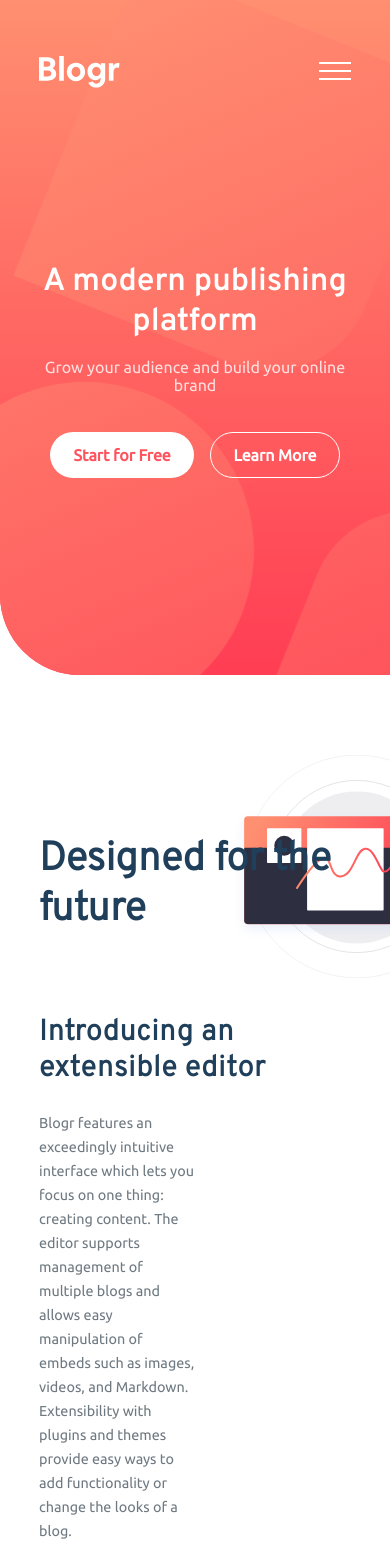
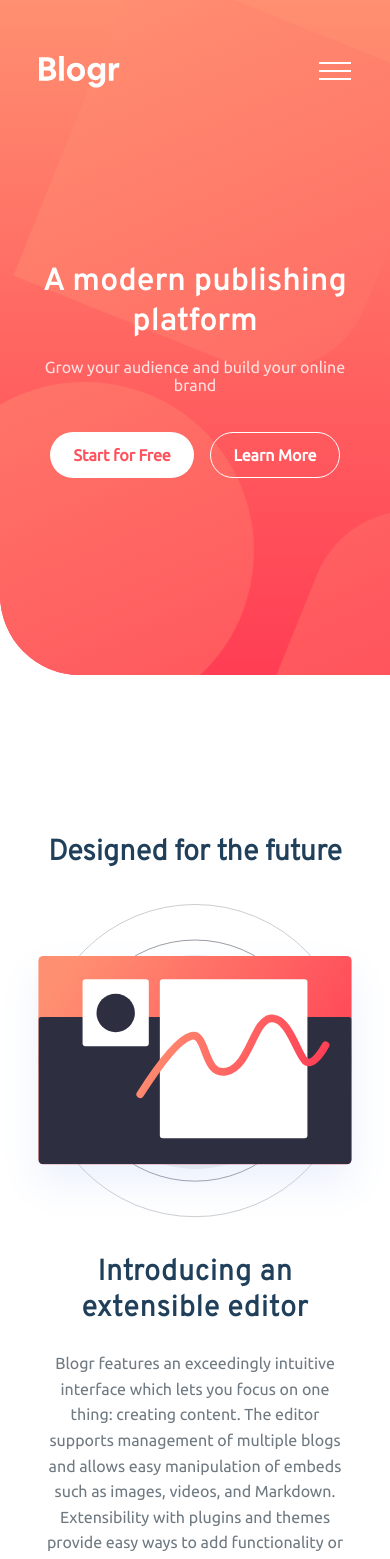
Before and after one commit to sohail-webdev/blogr-landing-page, a React (Vite) app: page / in a window 390 px wide. Shown: the top 1559 px of the page. Built offline with nearby package versions, Linux system fonts and the light colour scheme.

Commit message:
feat: code mobile editor info section

```diff
--- a/src/index.css
+++ b/src/index.css
@@ -448,6 +448,7 @@ li,
 @media (max-width: 1024px) {
   #root {
     --x-padding: 10vw;
+    text-align: center;
   }
   .header-hero-wrapper {
     background: linear-gradient(to bottom, var(--hero-background-gradient));
@@ -468,14 +469,30 @@ li,
   .logo {
     height: 2rem;
   }
-  .section-hero > h1,
-  .section-hero > p {
-    text-align: center;
-  }
   .section-hero > h1 {
     font-size: 2rem;
   }
   .hero-buttons-container > .button {
     padding: 0.8rem 1.4rem;
   }
+  /* Editor Info Section */
+  .section-editor {
+    background-position-y: 16%;
+    background-position-x: 50%;
+    background-size: 100%;
+    background-image: url(./assets/images/illustration-editor-mobile.svg);
+    gap: 24rem;
+    height: 78rem;
+  }
+  .section-editor > h2 {
+    font-size: 1.8rem;
+  }
+  .editor-content-sub-section {
+    align-items: center;
+  }
+  .editor-content-sub-section > p {
+    max-width: unset;
+    font-size: 1rem;
+    line-height: 1.6rem;
+  }
 }
```
Also changed, not shown: src/assets/images/illustration-editor-mobile.svg (added).
